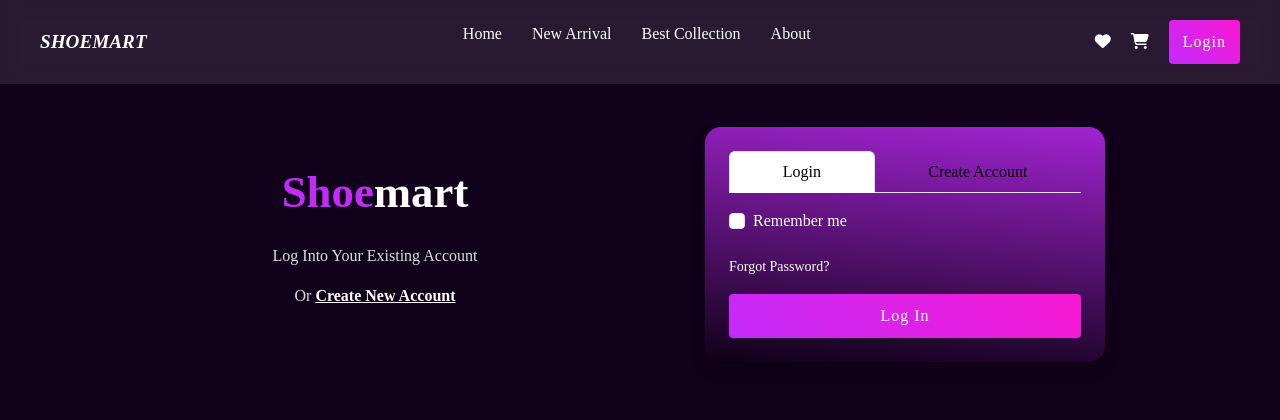
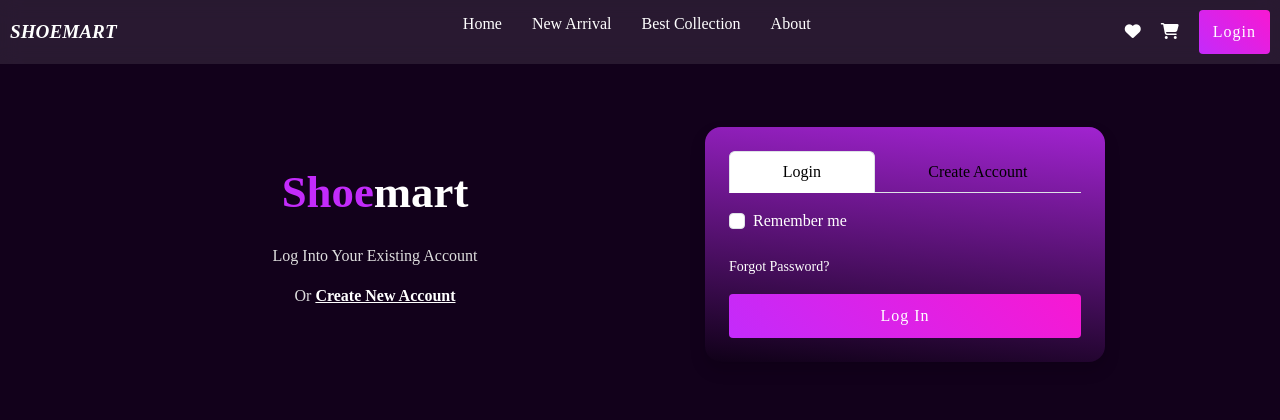
Before and after one commit to Luigazab/Django_commerce, a Django app: page /accounts/register/ in a window 1280 px wide. Shown: the top 420 px of the page. Run offline with Django 5.2, Linux system fonts and the light colour scheme.

Commit message:
Adjusted header padding

```diff
--- a/static/css/style.css
+++ b/static/css/style.css
@@ -213,7 +213,7 @@ header{
     justify-content: center;
     align-items: center;
     position: relative;
-    padding: 20px 40px;
+    padding: 10px 10px;
     position: fixed;
     top: 0;
     left: 0;
--- a/templates/base.html
+++ b/templates/base.html
@@ -12,7 +12,7 @@
   {% block css %}{% endblock %}
 </head>
 <body>
-  <header class="header">
+  <header>
     <div class="nav">
       <nav>
         <a href="{% url 'home' %}" class="logo">ShoeMart</a>
@@ -25,7 +25,7 @@
         <div class="nav-icon">
           <span><i class="fa-solid fa-heart"></i></span>
           <span><i class="fa-solid fa-cart-shopping"></i></span>
-          <button class="btn btn-hero"><a href="{% url 'login' %}">Login</a></button>
+          <button class="btn btn-light"><a href="{% url 'login' %}">Login</a></button>
         </div>
       </nav>
       <i class="fa-solid fa-bars burger_icon"></i>
--- a/templates/loginsignup.html
+++ b/templates/loginsignup.html
@@ -87,7 +87,7 @@
                 <div class="mb-3">
                   <a href="#" class="text-decoration-none small text-white">Forgot password?</a>
                 </div>
-                <button type="submit" class="btn btn-primary w-100">Log In</button>
+                <button type="submit" class="btn btn-light w-100">Log In</button>
               </form>
             </div>
             <!-- Register Form -->
@@ -131,7 +131,7 @@
                   <input type="checkbox" class="form-check-input" id="emailUpdates" name="email_updates">
                   <label class="form-check-label text-white" for="emailUpdates">I want to receive special email updates from Shoemart</label>
                 </div>
-                <button type="submit" class="btn btn-success w-100">Sign Up</button>
+                <button type="submit" class="btn btn-light w-100">Sign Up</button>
               </form>
             </div>
           </div>
```
